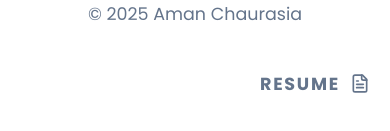
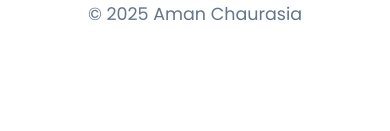
Before and after one commit to Amannn669/aman18-07chaurasia, a React (Vite) app: page / in a window 390 px wide. Shown: the part 9359-9490 px from the top of the page. Built offline with nearby package versions, Linux system fonts and the light colour scheme.

Commit message:
Reverted to commit 40c6d03c56cae395f8db791e056b0d0cd91275ec

```diff
--- a/src/components/FixedResumeLink.tsx
+++ b/src/components/FixedResumeLink.tsx
@@ -8,7 +8,7 @@ const FixedResumeLink = () => {
       href="https://shorturl.at/DmHDH"
       target="_blank"
       rel="noopener noreferrer"
-      className="fixed bottom-10 right-4 md:right-8 z-[99999] flex items-center space-x-2 font-bold tracking-widest text-sm text-muted-foreground hover:text-primary transition-colors"
+      className="fixed bottom-10 right-4 md:right-8 z-[99999] hidden md:flex items-center space-x-2 font-bold tracking-widest text-sm text-muted-foreground hover:text-primary transition-colors"
     >
       <span>RESUME</span>
       <FileText size={16} />
```
